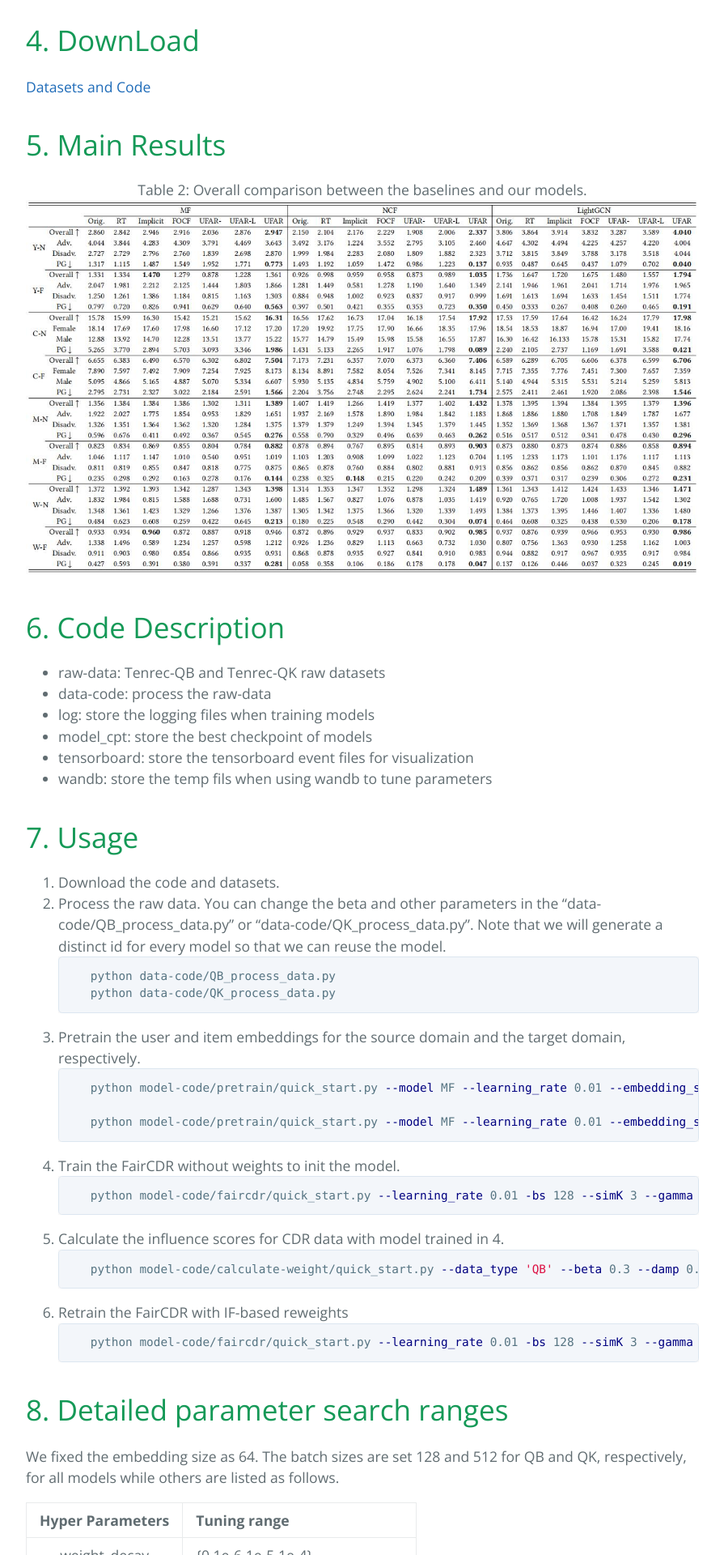
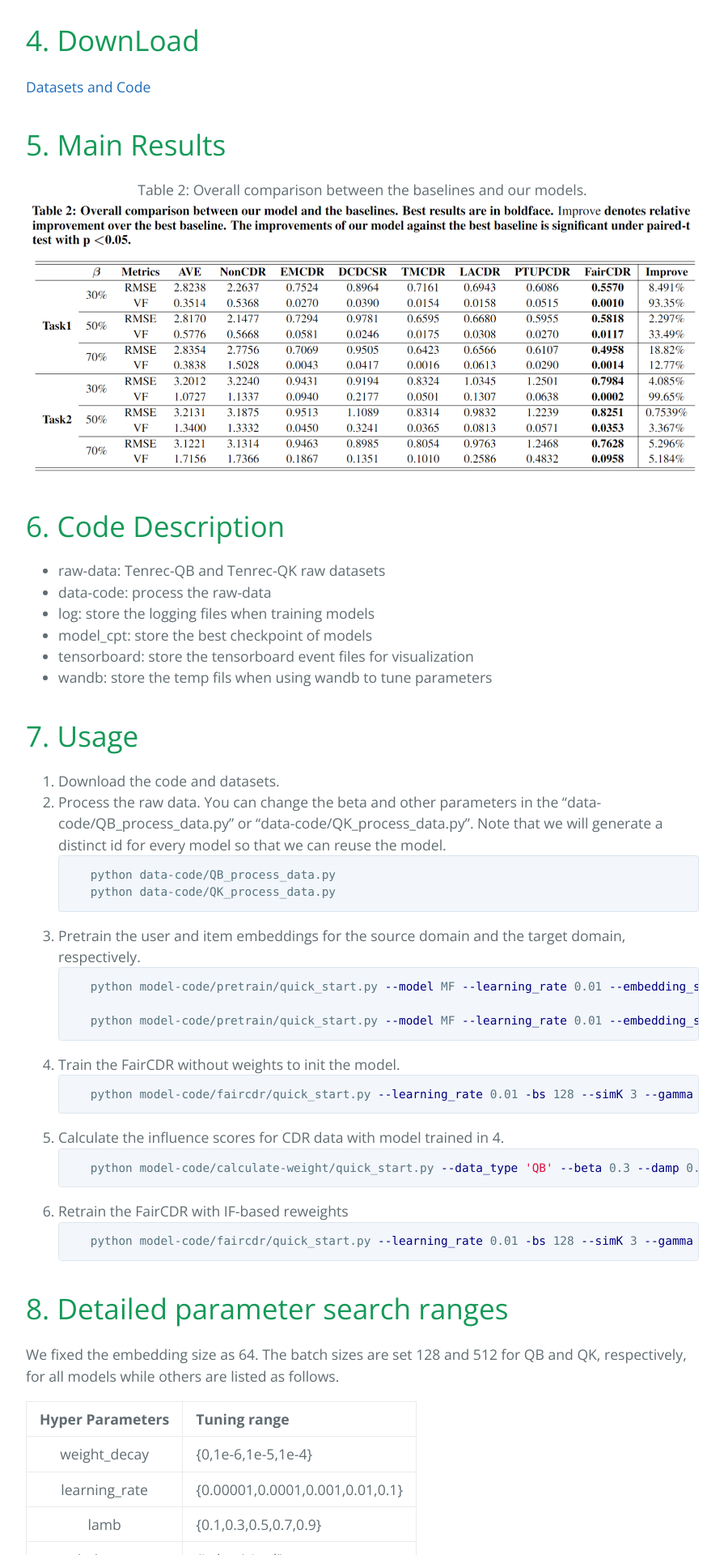
Before and after one commit to FairCDR/FairCDR, a Jekyll site: the page built from index.md, in a window 1280 px wide. Shown: the part 2959-4879 px from the top of the page at 81% size, without its empty margins (192-1087 px from the left). Built offline with Jekyll 4.4.1, drawn with Linux system fonts in a browser that asks for light colours; our own code applies the rules of GitHub Pages for plain Markdown files.

Commit message:
update overall figure

```diff
--- a/index.md
+++ b/index.md
@@ -75,7 +75,7 @@ We process raw data for **Tenrec-QK** dataset based on the following strategy:
 # 5. Main Results
 
 <center>Table 2: Overall comparison between the baselines and our models.</center>
-<div align=center><img src='./assets/figs/overall.jpg'/></div>
+<div align=center><img src='./assets/figs/overall.png'/></div>
 
 # 6. Code Description
 
```
Also changed, not shown: assets/figs/overall.jpg (deleted), assets/figs/overall.png (added).
